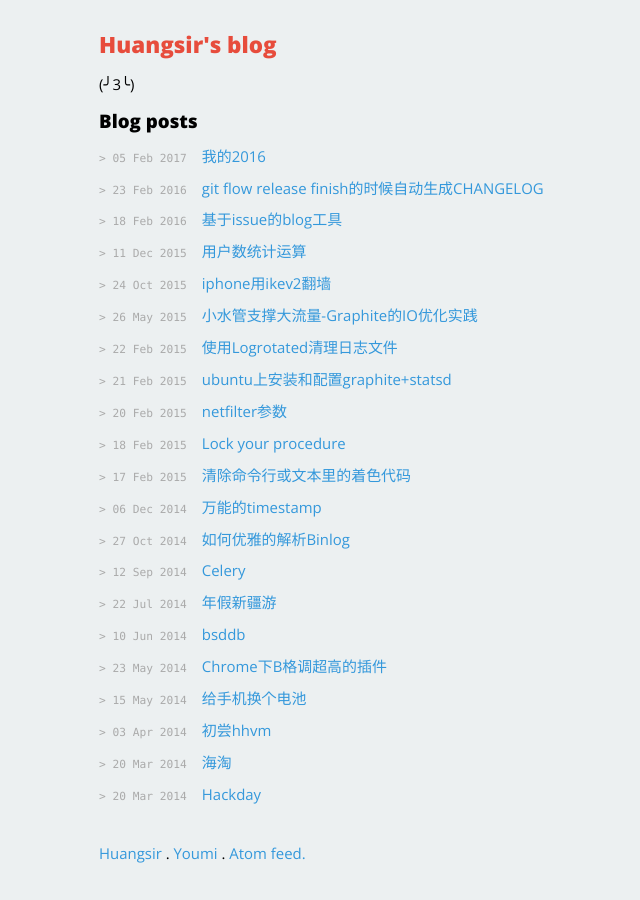
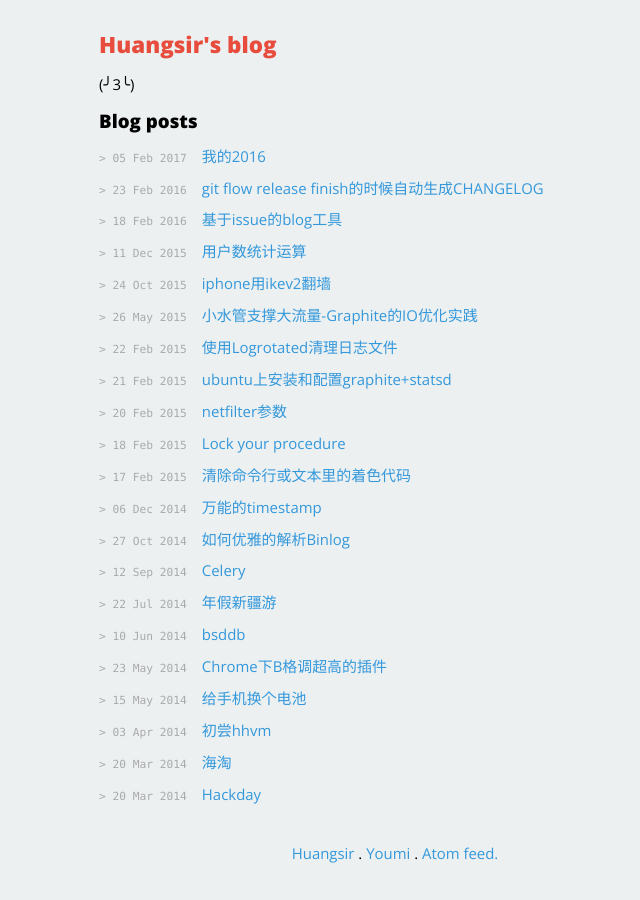
Before and after one commit to Huangsir/huangsir.github.io, a Jekyll site: the page built from index.html, in a window 1280 px wide. Shown: the whole page, without its empty margins (245-885 px from the left). Built offline with Jekyll 4.4.1, drawn with Linux system fonts in a browser that asks for light colours.

Commit message:
Update default.html

```diff
--- a/_layouts/default.html
+++ b/_layouts/default.html
@@ -19,13 +19,16 @@
          <header>
             <h1 class="title"><a href="/">{{ site.name }}</a></h1>
          </header>
-
          {{ content }}
          <p/><p/>
           <footer>
-              <p><a href="http://github.com/huangsir">{{ site.gereksiz.author }}</a> .
-                 <a href="{{ site.gereksiz.company }}">{{ site.gereksiz.companyName }}</a> .
-                 <a href="/atom.xml">Atom feed.</a></p>
+             <div align="center">
+                <p>
+                   <a href="http://github.com/huangsir">{{ site.gereksiz.author }}</a> .
+                   <a href="{{ site.gereksiz.company }}">{{ site.gereksiz.companyName }}</a> .
+                   <a href="/atom.xml">Atom feed.</a>
+                </p>
+              </div>
           </footer>
       </main>
    </body>
```
